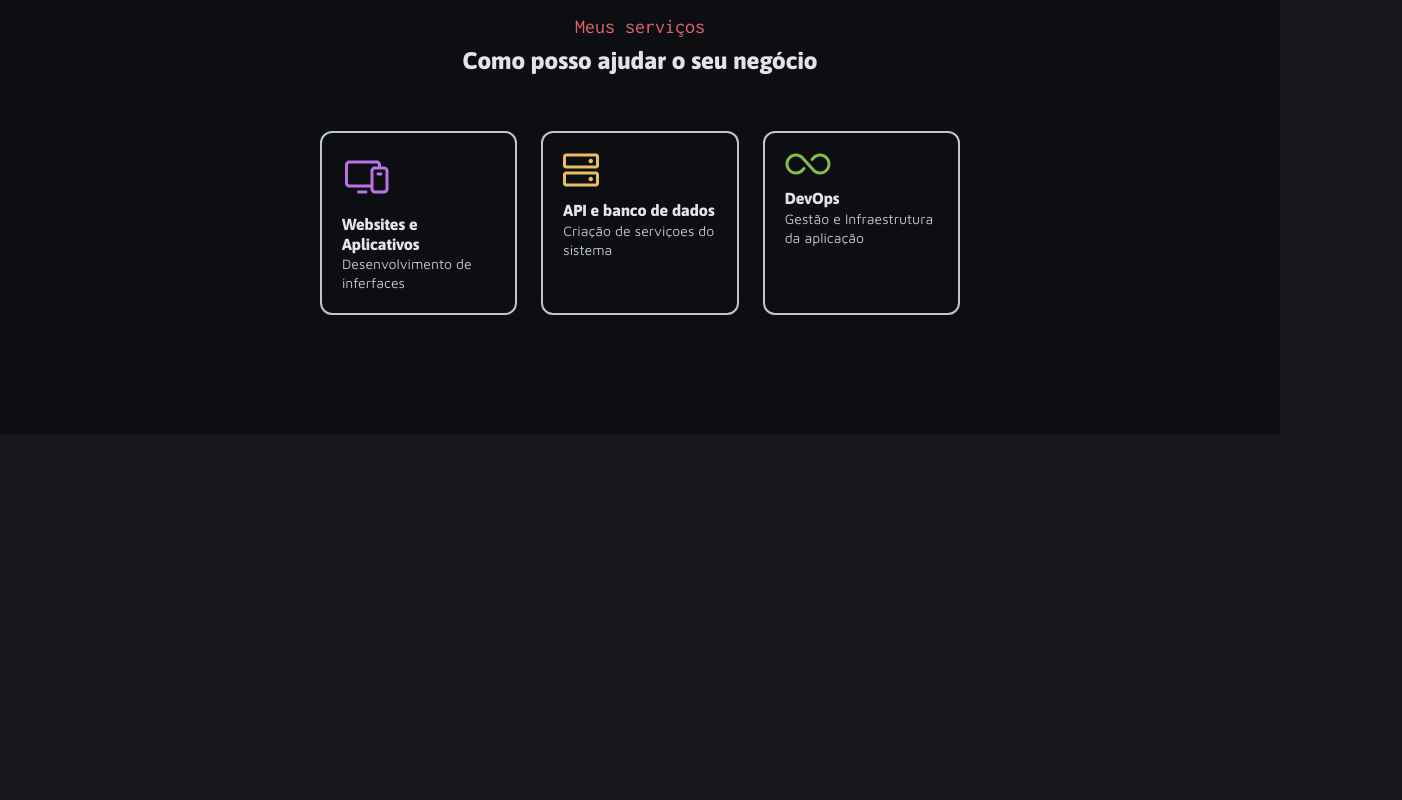
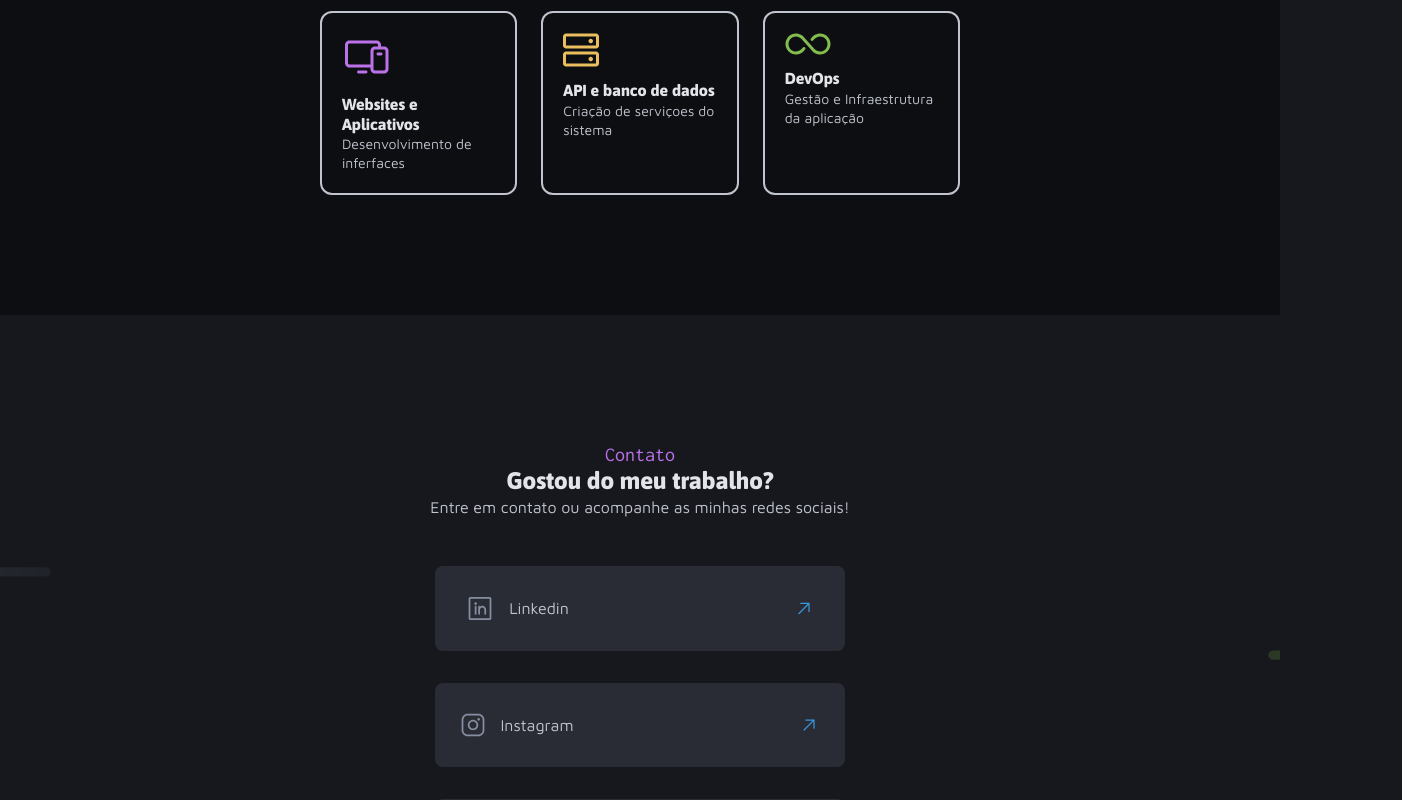
Before and after one commit to DavidFerreiraAlves/Portfolio_dev_ex, a plain HTML site: page index.html in a window 1280 px wide. Shown: the part 2000-2800 px from the top of the page, 1402 px wide, since content can reach past the window. Before the commit the page ends 2435 px from the top, so only its background shows below. Drawn offline with Linux system fonts and the light colour scheme.

Commit message:
Project finished.

```diff
--- a/index.html
+++ b/index.html
@@ -169,9 +169,56 @@
                     <p>Gestão e Infraestrutura da aplicação</p>
                 </figcaption>
             </figure>
-
         </div>
     </aside>
+    <footer>
+        <div class="container">
+            <p id="title-contact">Contato</p>
+            <h3>Gostou do meu trabalho?</h3>
+            <p>Entre em contato ou acompanhe as minhas redes sociais!</p>
+        </div>
+        <div id="div-medias-contact">
+            <figure>
+                <img src="assets/icons/LinkedinLogo.svg" alt="LinkedinLogo">
+                <figcaption>
+                    <p>
+                        Linkedin
+                    </p>
+                </figcaption>
+                <img src="assets/icons/ArrowUpRight.svg" alt="">
+            </figure>
 
+
+            <figure>
+                <img src="assets/icons/Instalogo.svg" alt="Instagramlogo">
+                <figcaption>
+                    <p>
+                        Instagram
+                    </p>
+                </figcaption>
+                <img src="assets/icons/ArrowUpRight.svg" alt="">
+            </figure>
+
+            <figure>
+                <img src="assets/icons/GithubLogo.svg" alt="">
+                <figcaption>
+                    <p>
+                        Github
+                    </p>
+                </figcaption>
+                <img src="assets/icons/ArrowUpRight.svg" alt="">
+            </figure>
+
+            <figure>
+                <img src="assets/icons/EnvelopeSimple.svg" alt="">
+                <figcaption>
+                    <p>
+                        E-mail
+                    </p>
+                </figcaption>
+                <img src="assets/icons/ArrowUpRight.svg" alt="">
+            </figure>
+        </div>
+    </footer>
 </body>
 </html>
--- a/styles/aside.css
+++ b/styles/aside.css
@@ -16,7 +16,7 @@ aside > .container {
     margin-top: 88px;
 }
 
-h3 {
+aside > div > h3 {
     font: var(--title-mg);
     color: var(--b-color-gray-600);
     margin-bottom: 56px;
--- /dev/null
+++ b/styles/footer.css
@@ -0,0 +1,66 @@
+footer {
+    background-image: url(../assets/images/Background_Contacts.png);
+    background-position: center;
+    background-size: cover;
+}
+
+
+footer > .container {
+    justify-content: center;
+    text-align: center;
+}
+
+#title-contact {
+    margin-top: 128px;
+    font: var(--subtitle);
+    color: var( --p-color-purple);
+}
+
+footer > div > h3 {
+    font: var(--title-mg);
+    color: var(--b-color-gray-600);
+}
+
+footer > div > p {
+    font: var(--text-md);
+    color: var(--b-color-gray-500)
+}
+
+footer > div > figure > figcaption > p {
+    font: var(--text-md);
+    color: var(--b-color-gray-500);
+    margin-right: 200px;
+    margin-left: -10px;
+    padding: 15px;
+
+}
+
+#div-medias-contact {
+    display: grid;
+    justify-content: center;
+}
+
+#div-medias-contact > figure:nth-child(1) {
+    margin-top: 48px;
+}
+
+#div-medias-contact > figure {
+    display: flex;
+    justify-content:center;
+    background-color: var(--b-color-gray-300);
+    background-size: contain;
+    border-radius: 8px;
+    padding: 16px;
+    margin: 16px;
+
+}
+
+#div-medias-contact > figure:nth-child(4) {
+    margin-bottom: 200px;
+}
+
+
+#div-medias-contact > figure > img {
+    margin-left: 10px;
+    margin-right: 10px;
+}
--- a/styles/header.css
+++ b/styles/header.css
@@ -1,7 +1,7 @@
 header {
     height: auto;
     background-image: url(../assets/images/Background_Intro.png);
-    background-position: absolute;
+    background-position:center;
    background-size: cover;
    justify-items: center;
    padding: 120px 163px 13px;
@@ -11,13 +11,14 @@ header {
 
 header > div {
     justify-items: center;
-    padding: 0px 180px 120px;
+    padding: 0px 180px 80px;
 }
 
 header > div > p {
     color: var(--b-color-gray-400);
     font: var(--text-sm);
     padding: 20px;
+
 }
 
 #avatar {
--- a/styles/index.css
+++ b/styles/index.css
@@ -2,3 +2,4 @@
 @import url(header.css);
 @import url(main.css);
 @import url(aside.css);
+@import url(footer.css);
--- a/styles/main.css
+++ b/styles/main.css
@@ -16,7 +16,7 @@ h2 {
 }
 
 #div-destaque {
-
+    justify-content: center;
     grid-template-columns: repeat(3, 1fr);
     grid-template-rows: repeat(2,1fr);
     column-gap: 12px;
```
Also changed, not shown: assets/icons/ArrowUpRight.svg (added), assets/icons/EnvelopeSimple.svg (added), assets/icons/GithubLogo.svg (added), assets/icons/Instalogo.svg (added), assets/icons/LinkedinLogo.svg (added).
